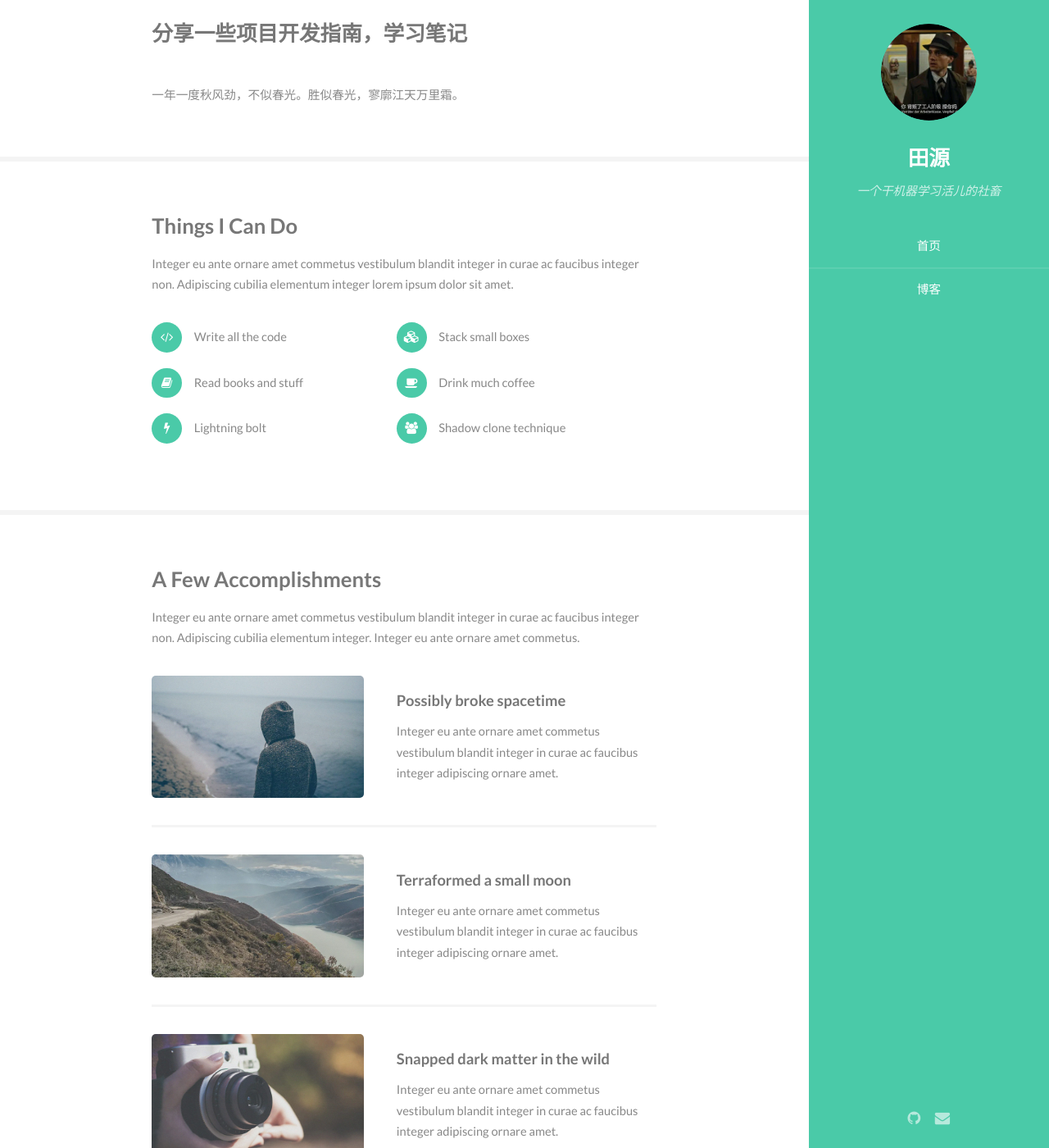
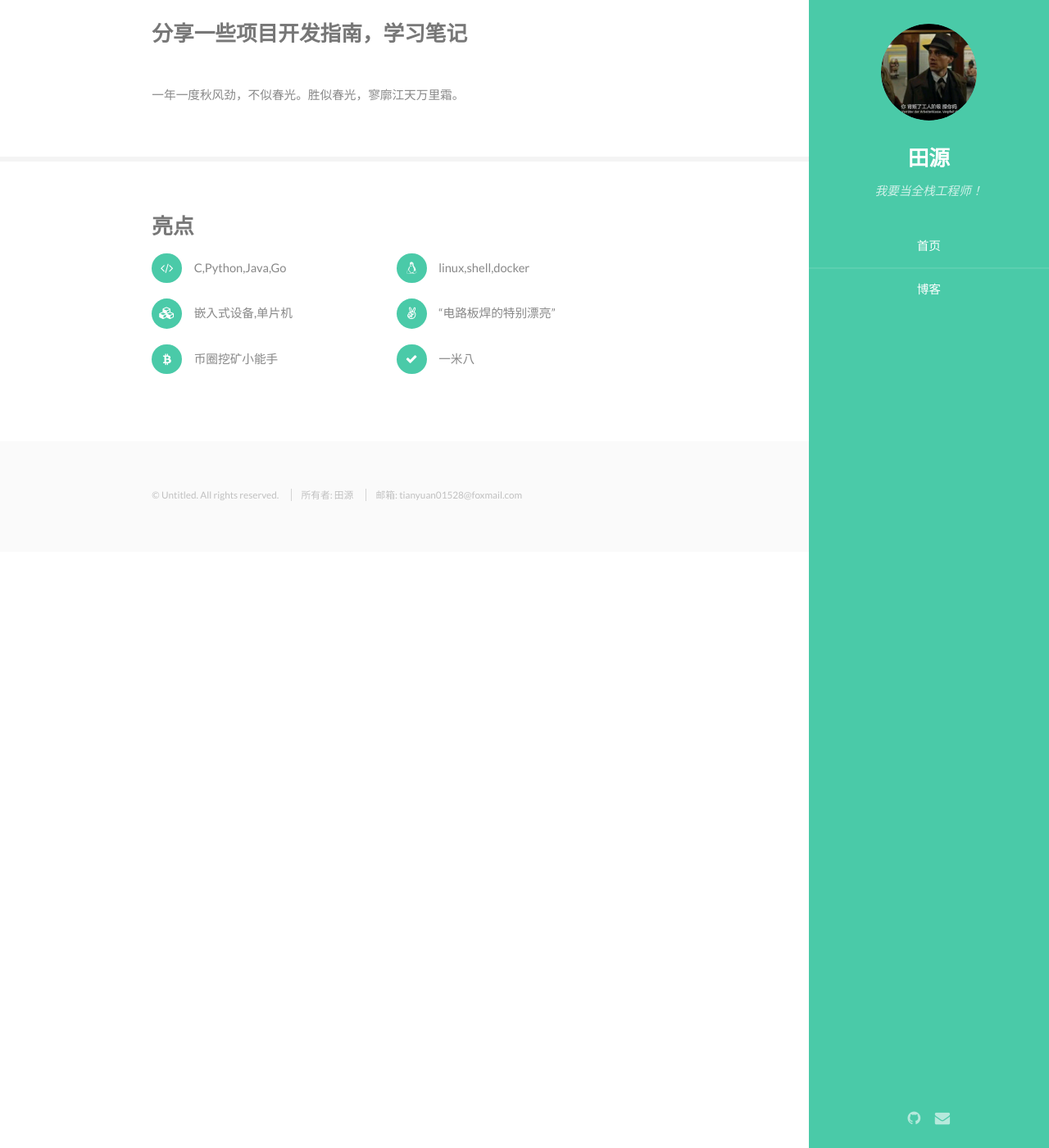
Before and after one commit to ty01528/tianyuan.github.io, a Jekyll site: the page built from index.html, in a window 1280 px wide and 1400 px high, scrolled down 344 px. Shown: the whole window at 82% size. Built offline with Jekyll 4.4.1, drawn with Linux system fonts in a browser that asks for light colours.

Commit message:
wait for tensorflow update

```diff
--- a/_includes/head.html
+++ b/_includes/head.html
@@ -11,6 +11,8 @@
 		<script src="{{ site.baseurl }}/js/skel.min.js"></script>
 		<script src="{{ site.baseurl }}/js/skel-layers.min.js"></script>
 		<script src="{{ site.baseurl }}/js/init.js"></script>
+
+
 		<noscript>
 			<link rel="stylesheet" href="{{ site.baseurl }}/css/skel.css" />
 			<link rel="stylesheet" href="{{ site.baseurl }}/css/style.css" />
--- a/_includes/header.html
+++ b/_includes/header.html
@@ -3,7 +3,7 @@
         <header>
             <span class="image avatar"><img src="{{ site.baseurl }}/images/touxiang.png" alt="" /></span>
             <h1 id="logo"><a href="{{ site.baseurl }}/">田源</a></h1>
-            <p>一个干机器学习活儿的社畜</p>
+            <p>我要当全栈工程师！</p>
         </header>
         <nav id="nav">
             <ul>
@@ -14,9 +14,6 @@
         </nav>
         <footer>
             <ul class="icons">
-                <!-- <li><a href="#" class="icon fa-twitter"><span class="label">Twitter</span></a></li>
-                <li><a href="#" class="icon fa-facebook"><span class="label">Facebook</span></a></li> -->
-                <!-- <li><a href="#" class="icon fa-qq"><span class="label">QQ</span></a></li> -->
                 <li><a href="https://github.com/ty01528?tab=repositories" class="icon fa-github"><span class="label">Github</span></a></li>
                 <li><a href="mailto:tianyuan01528@foxmail.com" class="icon fa-envelope"><span class="label">Email</span></a></li>
             </ul>
--- a/_posts/2020-12-06-TensorflowLearning1.markdown
+++ b/_posts/2020-12-06-TensorflowLearning1.markdown
@@ -3,5 +3,5 @@ layout: post
 title: Tensorflow学习笔记
 date: 2020-12-06
 ---
-<img src="{{ site.baseurl }}/images/pic02.jpg">
-#Markdown笔记
+<img src="{{ site.baseurl }}/images/tensorflow-1.jpg">
+#Markdown笔记 有待更新
--- a/index.html
+++ b/index.html
@@ -16,21 +16,22 @@ layout: default
 <!-- Two -->
     <section id="two">
         <div class="container">
-            <h3>Things I Can Do</h3>
-            <p>Integer eu ante ornare amet commetus vestibulum blandit integer in curae ac faucibus integer non. Adipiscing cubilia elementum integer lorem ipsum dolor sit amet.</p>
+            <h3>亮点
+            </h3>
+            <!-- <p>Integer eu ante ornare amet commetus vestibulum blandit integer in curae ac faucibus integer non. Adipiscing cubilia elementum integer lorem ipsum dolor sit amet.</p> -->
             <ul class="feature-icons">
-                <li class="fa-code">Write all the code</li>
-                <li class="fa-cubes">Stack small boxes</li>
-                <li class="fa-book">Read books and stuff</li>
-                <li class="fa-coffee">Drink much coffee</li>
-                <li class="fa-bolt">Lightning bolt</li>
-                <li class="fa-users">Shadow clone technique</li>
+                <li class="fa-code">C,Python,Java,Go</li>
+                <li class="fa-linux">linux,shell,docker</li>
+                <li class="fa-cubes">嵌入式设备,单片机</li>
+                <li class="fa-angellist">“电路板焊的特别漂亮”</li>
+                <li class="fa-bitcoin">币圈挖矿小能手</li>
+                <li class="fa-check">一米八</li>
             </ul>
         </div>
     </section>
 
 <!-- Three -->
-    <section id="three">
+    <!-- <section id="three">
         <div class="container">
             <h3>A Few Accomplishments</h3>
             <p>Integer eu ante ornare amet commetus vestibulum blandit integer in curae ac faucibus integer non. Adipiscing cubilia elementum integer. Integer eu ante ornare amet commetus.</p>
@@ -58,4 +59,4 @@ layout: default
                 </article>
             </div>
         </div>
-    </section>
+    </section> -->
```
Also changed, not shown: images/tensorflow-1.jpg (added), 3 other files.
